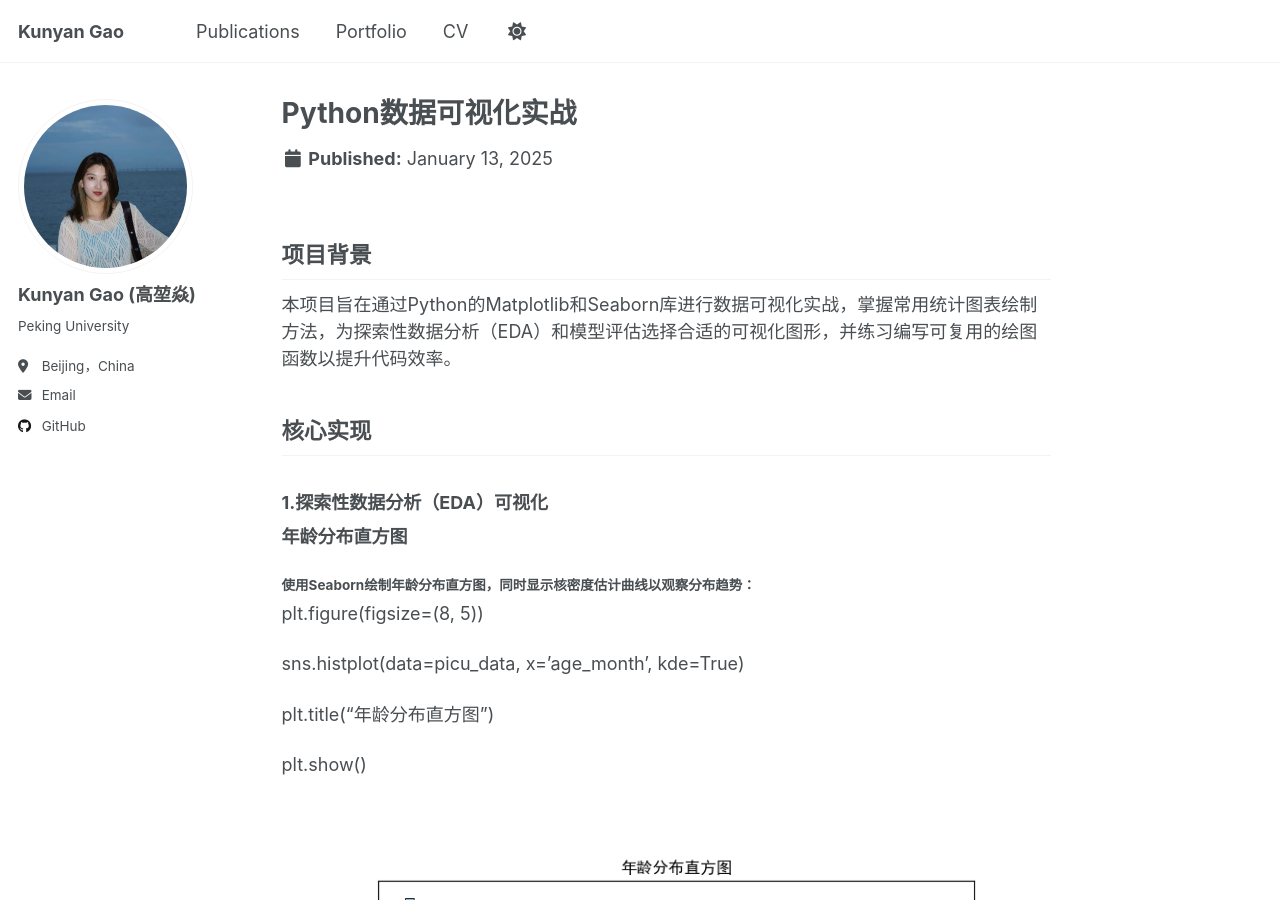
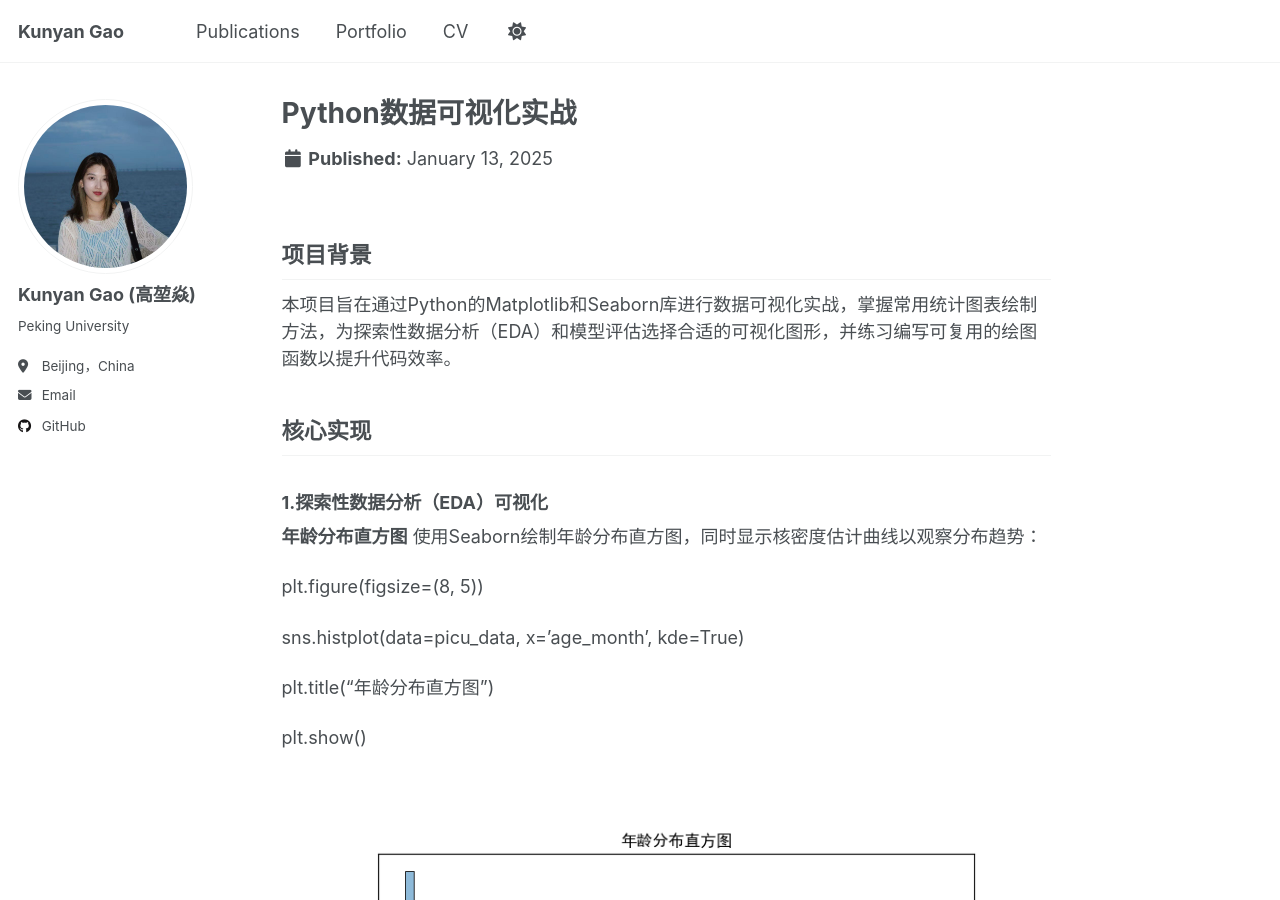
Before and after one commit to Alissa0106/Alissa0106.github.io, a Jekyll site: the page built from _portfolio/python-data-visualization-practice.md, in a window 1280 px wide and 900 px high. Built offline with Jekyll 4.4.1, drawn with Linux system fonts in a browser that asks for light colours; a script that is not in the unit is left out.

```diff
--- a/_portfolio/python-data-visualization-practice.md
+++ b/_portfolio/python-data-visualization-practice.md
@@ -29,7 +29,7 @@ tech_stack:
 ### 1.探索性数据分析（EDA）可视化
 
 **年龄分布直方图**
-#### 使用Seaborn绘制年龄分布直方图，同时显示核密度估计曲线以观察分布趋势：
+使用Seaborn绘制年龄分布直方图，同时显示核密度估计曲线以观察分布趋势：
 
 plt.figure(figsize=(8, 5))
 
```
